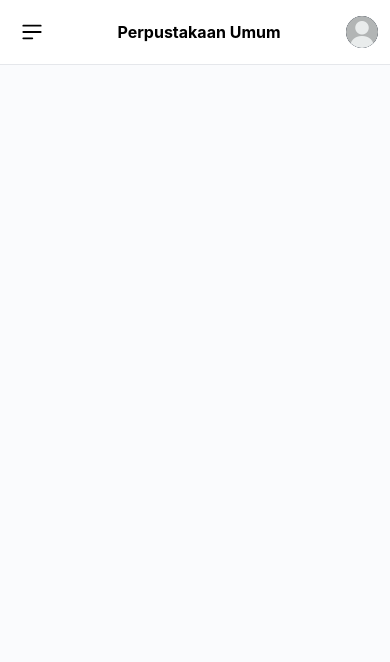
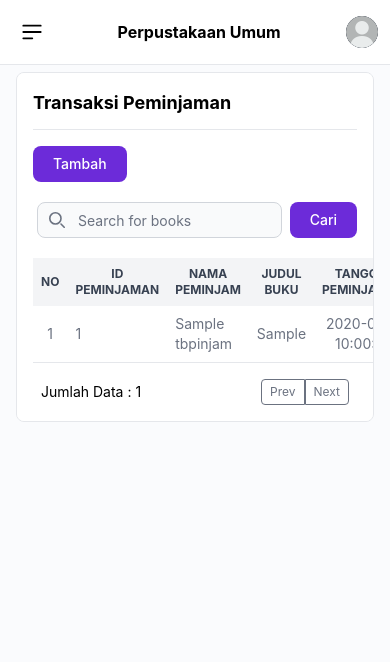
Before and after one commit to arisandika/JWD-Pertemuan-15-Final, a PHP site: page /index.php?p=pinjam in a window 390 px wide. Shown: the top 662 px of the page. Run offline with PHP 8.4, Linux system fonts and the light colour scheme; the visitor is signed in with stand-in values (Sample User, id 1); tables that the repository leaves empty or names only in its code hold one stand-in row (values such as "Sample post"); some libraries are stand-ins or nearby versions.

Commit message:
adding borrow transaction

```diff
--- a/index.php
+++ b/index.php
@@ -173,11 +173,9 @@ $page_path = $p_dir . '/' . $view . '.php';
               </svg>
             </button>
             <ul id="dropdown-2" class="hidden py-2 space-y-2">
-              <li id="pinjam" class="sidebar-item">
+              <li>
                 <a href="index.php?p=pinjam"
-                  class="flex items-center w-full p-2 cursor-pointer transition rounded-lg pl-10 group hover:bg-purple-200"
-                  onclick="loadContent('pinjam')" data-page="pinjam">Transaksi
-                  Peminjaman</a>
+                  class="flex items-center w-full p-2 cursor-pointer transition rounded-lg pl-10 group hover:bg-purple-200">Transaksi Peminjaman</a>
               </li>
               <li>
                 <a href="index.php?p=listreturn"
--- a/pages/pinjam.php
+++ b/pages/pinjam.php
@@ -0,0 +1,293 @@
+<?php
+require './connect.php';
+
+$query_anggota = "SELECT * FROM tbanggota";
+$result_anggota = mysqli_query($db, $query_anggota);
+
+$query_buku = "SELECT * FROM tbbuku";
+$result_buku = mysqli_query($db, $query_buku);
+
+?>
+
+<!DOCTYPE html>
+<html lang="en">
+
+<head>
+  <meta charset="UTF-8">
+  <meta name="viewport" content="width=device-width, initial-scale=1.0">
+</head>
+
+<body>
+  <div class="relative overflow-x-auto bg-white border rounded-lg p-4 mt-4">
+    <div class="text-lg font-bold mb-4 border-b pb-3">Transaksi Peminjaman</div>
+    <div class="grid grid-cols-1 md:grid-cols-2 justify-between">
+      <div class="mb-3">
+        <!-- Modal toggle -->
+        <button data-modal-target="authentication-modal" data-modal-toggle="authentication-modal"
+          class="text-white bg-purple-700 hover:bg-purple-800 focus:ring-4 focus:ring-purple-300 font-medium rounded-lg text-sm py-2 px-5 mb-2 focus:outline-none"
+          type="button">
+          Tambah
+        </button>
+
+        <!-- Main modal -->
+        <div id="authentication-modal" tabindex="-1" aria-hidden="true"
+          class="fixed top-0 left-0 right-0 z-50 hidden w-full p-4 overflow-x-hidden overflow-y-auto md:inset-0 h-[calc(100%-1rem)] max-h-full">
+          <div class="relative w-full max-w-lg max-h-full">
+            <!-- Modal content -->
+            <div class="relative bg-white rounded-lg shadow">
+              <div class="px-6 py-5">
+                <div class="text-lg font-bold mb-4">Input Data Peminjam</div>
+                <table class="table-fixed w-full text-sm text-gray-500">
+                  <tbody>
+                    <form action="proses/pinjam-input-proses.php" method="post" enctype="multipart/form-data">
+                      <tr>
+                        <td class="py-2 w-16">
+                          ID Peminjaman
+                        </td>
+                        <td class="py-2">
+                          <input type="text" name="id_peminjaman" id="small-input" placeholder="ID Peminjaman"
+                            class="block w-full p-2 text-xs border border-gray-300 rounded-lg bg-gray-50 sm:text-xs focus:ring-blue-500 focus:border-blue-500">
+                        </td>
+                      </tr>
+                      <tr>
+                        <td class="py-2 w-16">
+                          Nama Peminjam
+                        </td>
+                        <td class="py-2">
+                          <select name="nama_peminjam"
+                            class="block w-full p-2 text-xs border border-gray-300 rounded-lg bg-gray-50 focus:ring-blue-500 focus:border-blue-500">
+                            <option selected disabled>Nama Peminjam</option>
+                            <?php while ($row_anggota = mysqli_fetch_assoc($result_anggota)): ?>
+                              <option value="<?php echo $row_anggota['nama']; ?>"><?php echo $row_anggota['nama']; ?>
+                              </option>
+                            <?php endwhile; ?>
+                          </select>
+                        </td>
+                      </tr>
+                      <tr>
+                        <td class="py-2 w-16">
+                          Judul Buku
+                        </td>
+                        <td class="py-2">
+                          <select name="buku_pinjam"
+                            class="block w-full p-2 text-xs border border-gray-300 rounded-lg bg-gray-50 focus:ring-blue-500 focus:border-blue-500">
+                            <option selected disabled>Pilih Judul Buku</option>
+                            <?php while ($row_buku = mysqli_fetch_assoc($result_buku)): ?>
+                              <option value="<?php echo $row_buku['judul_buku']; ?>"><?php echo $row_buku['judul_buku']; ?>
+                              </option>
+                            <?php endwhile; ?>
+                          </select>
+                        </td>
+                      </tr>
+                      <tr>
+                        <td class="py-2 w-16">
+                          Tanggal Peminjaman
+                        </td>
+                        <td class="py-2">
+                          <input type="date" name="tgl_pinjam" id="small-input" placeholder="Tanggal Peminjaman"
+                            class="block w-full p-2 text-xs border border-gray-300 rounded-lg bg-gray-50 sm:text-xs focus:ring-blue-500 focus:border-blue-500">
+                        </td>
+                      </tr>
+                      <tr>
+                        <td class="py-2 w-16">
+                          Tanggal Pengembalian
+                        </td>
+                        <td class="py-2">
+                          <input type="date" name="tgl_pengembalian" id="small-input" placeholder="Tanggal Pengembalian"
+                            class="block w-full p-2 text-xs border border-gray-300 rounded-lg bg-gray-50 sm:text-xs focus:ring-blue-500 focus:border-blue-500">
+                        </td>
+                      </tr>
+                      <tr>
+                        <td class="w-16">
+                        </td>
+                        <td class="mt-8 flex justify-end">
+                          <button type="submit" name="simpan" value="simpan"
+                            class="px-5 py-2 text-sm font-medium text-center text-white bg-purple-700 rounded-lg hover:bg-purple-800 focus:ring-4 focus:outline-none focus:ring-purple-300">Simpan</button>
+                          <button type="button"
+                            class="px-5 py-2 ml-2 text-sm font-medium text-center text-gray-700 bg-gray-200 rounded-lg hover:bg-gray-300"
+                            data-modal-hide="authentication-modal">Close
+                          </button>
+                        </td>
+                      </tr>
+                    </form>
+                  </tbody>
+                </table>
+              </div>
+            </div>
+          </div>
+        </div>
+      </div>
+      <label for="table-search" class="sr-only">Search</label>
+      <div class="relative ml-1 mb-3">
+        <div class="absolute inset-y-0 left-0 flex items-center pl-3 pointer-events-none">
+          <svg class="w-4 h-4 text-gray-500 mb-2" aria-hidden="true" xmlns="http://www.w3.org/2000/svg" fill="none"
+            viewBox="0 0 20 20">
+            <path stroke="currentColor" stroke-linecap="round" stroke-linejoin="round" stroke-width="2"
+              d="m19 19-4-4m0-7A7 7 0 1 1 1 8a7 7 0 0 1 14 0Z" />
+          </svg>
+        </div>
+        <div>
+          <form method="post" class="flex gap-2">
+            <input type="text" name="pencarian"
+              class="block p-2 pl-10 text-sm text-gray-900 border border-gray-300 rounded-lg w-full h-9 bg-gray-50 focus:ring-blue-500 focus:border-blue-500"
+              placeholder="Search for books">
+            <button type="submit" name="search" value="search"
+              class="text-white bg-purple-700 hover:bg-purple-800 focus:ring-4 focus:ring-purple-300 font-medium rounded-lg text-sm py-2 px-5 mb-2">Cari
+            </button>
+          </form>
+        </div>
+      </div>
+    </div>
+
+    <!-- Table -->
+    <table class="table-fixed w-full text-sm text-center text-gray-500 bg-gray-100">
+      <thead class="text-xs text-gray-700 uppercase">
+        <tr>
+          <th class="lg:px-3 px-2 lg:py-4 py-2">
+            NO
+          </th>
+          <th class="lg:px-3 px-2 lg:py-4 py-2">
+            ID Peminjaman
+          </th>
+          <th class="lg:px-3 px-2 lg:py-4 py-2">
+            Nama Peminjam
+          </th>
+          <th class="lg:px-3 px-2 lg:py-4 py-2">
+            Judul Buku
+          </th>
+          <th class="lg:px-3 px-2 lg:py-4 py-2">
+            Tanggal Peminjaman
+          </th>
+          <th class="lg:px-3 px-2 lg:py-4 py-2">
+            Tanggal Pengembalian
+          </th>
+          <th id="label-opsi" class="lg:py-4 py-2">
+            Action
+          </th>
+        </tr>
+      </thead>
+      <?php
+      $batas = 4;
+      extract($_GET);
+
+      if (empty($hal)) {
+        $posisi = 0;
+        $hal = 1;
+        $nomor = 1;
+      } else {
+        $posisi = ($hal - 1) * $batas;
+        $nomor = $posisi + 1;
+      }
+
+      if ($_SERVER['REQUEST_METHOD'] == 'POST' && isset($_POST['search'])) {
+        $pencarian = trim(mysqli_real_escape_string($db, $_POST['pencarian']));
+        if (!empty($pencarian)) {
+          $sql = "SELECT * FROM tbpinjam WHERE nama_peminjam LIKE '%$pencarian%' OR id_peminjaman LIKE '%$pencarian%' OR buku_pinjam LIKE '%$pencarian%' OR tgl_pinjam LIKE '%$pencarian%' OR tgl_pengembalian LIKE '%$pencarian%'";
+          $query = $sql;
+          $queryJml = $sql;
+        } else {
+          $sql = "SELECT * FROM tbpinjam";
+          $query = "SELECT * FROM tbpinjam LIMIT $posisi, $batas";
+          $queryJml = "SELECT * FROM tbpinjam";
+          $no = $posisi * 1;
+        }
+      } else {
+        $sql = "SELECT * FROM tbpinjam";
+        $query = "SELECT * FROM tbpinjam LIMIT $posisi, $batas";
+        $queryJml = "SELECT * FROM tbpinjam";
+        $no = $posisi * 1;
+      }
+
+      $q_tampil_pinjam = mysqli_query($db, $query);
+      if (mysqli_num_rows($q_tampil_pinjam) > 0) {
+        while ($r_tampil_pinjam = mysqli_fetch_array($q_tampil_pinjam)) { ?>
+          <tbody>
+            <tr class="bg-white border-b">
+              <td class="lg:px-3 px-2 lg:py-3 py-2">
+                <?php echo $nomor; ?>
+              </td>
+              <td class="lg:px-3 px-2 lg:py-3 py-2 text-left">
+                <?php echo $r_tampil_pinjam['id_peminjaman']; ?>
+              </td>
+              <td class="lg:px-3 px-2 lg:py-3 py-2 text-left">
+                <?php echo $r_tampil_pinjam['nama_peminjam']; ?>
+              </td>
+              <td class="lg:px-3 px-2 lg:py-3 py-2">
+                <?php echo $r_tampil_pinjam['buku_pinjam']; ?>
+              </td>
+              <td class="lg:px-3 px-2 lg:py-3 py-2">
+                <?php echo $r_tampil_pinjam['tgl_pinjam']; ?>
+              </td>
+              <td class="lg:px-3 px-2 lg:py-3 py-2">
+                <?php echo $r_tampil_pinjam['tgl_pengembalian']; ?>
+              </td>
+              <td class="px-2 py-2 justify-center text-xs items-center">
+                <div class="flex justify-center items-center">
+                  <a href="index.php?p=pinjam-edit&id=<?php echo $r_tampil_pinjam['id_peminjaman']; ?>"
+                    class="text-green-600 hover:text-white hover:bg-green-800 border px-2 py-1 border-green-600 rounded">EDIT</a>
+                  <a href="proses/pinjam-hapus.php?id=<?php echo $r_tampil_pinjam['id_peminjaman']; ?>"
+                    class="mx-2 text-red-600 hover:text-white hover:bg-red-800 border px-2 py-1 border-red-600 rounded"
+                    onclick="return_confirmation('Are you sure want to delete this data?')">HAPUS</a>
+                </div>
+              </td>
+            </tr>
+          </tbody>
+          <?php
+          $nomor++;
+        }
+      }
+      ?>
+    </table>
+
+    <div class="pagination">
+      <?php
+      if (isset($_POST['pencarian'])) {
+        if ($_POST['pencarian'] != '') {
+          $jml = mysqli_num_rows(mysqli_query($db, $queryJml));
+          echo "<div class=\"flex items-center justify-between px-2 mt-4\">";
+
+          echo "<div class=\"text-sm\">Data Hasil Pencarian : $jml";
+          echo "</div>";
+
+          echo "<div class=\"flex\">";
+
+          echo "<a href=\"?p=buku\" class=\"py-1 px-4 text-sm text-gray-500 text-xs border border-gray-500 bg-white rounded hover:bg-gray-100\">";
+          echo "Back";
+          echo "</a>";
+          echo "</div>";
+          echo "</div>";
+        }
+      } else {
+        $jml = mysqli_num_rows(mysqli_query($db, $queryJml));
+        $jml_hal = ceil($jml / $batas);
+        echo "<div class=\"flex items-center justify-between px-2 mt-4\">";
+
+        echo "<div class=\"text-sm\">Jumlah Data : $jml";
+        echo "</div>";
+
+        echo "<div class=\"inline-flex\">";
+        echo "<div class=\"py-1 px-2 text-sm text-gray-500 text-xs border border-gray-500 rounded-l bg-white\">
+              Prev
+            </div>";
+        for ($i = 1; $i <= $jml_hal; $i++) {
+          if ($i != $hal) {
+            echo "<a href=\"?p=buku&hal=$i\" class=\"flex items-center text-gray-500 py-1 px-2 text-xs bg-white border border-gray-500 hover:bg-gray-100\">";
+            echo "$i";
+            echo "</a>";
+          }
+        }
+        echo "<div class=\"py-1 px-2 text-sm text-gray-500 text-xs border border-gray-500 rounded-r bg-white\">
+              Next
+              </div>";
+        echo "</div>";
+        echo "</div>";
+      }
+      ?>
+    </div>
+  </div>
+
+  <link href="https://cdnjs.cloudflare.com/ajax/libs/flowbite/1.7.0/flowbite.min.css" rel="stylesheet" />
+  <script src="https://cdnjs.cloudflare.com/ajax/libs/flowbite/1.7.0/flowbite.min.js"></script>
+</body>
+
+</html>
--- a/proses/anggota-hapus.php
+++ b/proses/anggota-hapus.php
@@ -5,7 +5,6 @@ function deleteAnggota($id_anggota)
 {
   global $db;
 
-  // Perform the delete operation in the database
   $sql = "DELETE FROM tbanggota WHERE id_anggota = '$id_anggota'";
   $query = mysqli_query($db, $sql);
 
@@ -16,19 +15,15 @@ if (isset($_GET['id'])) {
   $id_anggota = $_GET['id'];
 
   if (isset($_GET['confirm'])) {
-    // User confirmed the deletion, proceed with deletion
     $result = deleteAnggota($id_anggota);
     if ($result) {
-      // Deletion successful
       header("Location: ../index.php?p=anggota&delete_success=true");
       exit();
     } else {
-      // Error occurred during deletion
       header("Location: ../index.php?p=anggota&delete_error=true");
       exit();
     }
   } else {
-    // Display the confirmation dialog
     echo '<script>
             if (confirm("Are you sure you want to delete this data?")) {
                 window.location.href = "anggota-hapus.php?id=' . $id_anggota . '&confirm=true";
@@ -39,7 +34,6 @@ if (isset($_GET['id'])) {
     exit();
   }
 } else {
-  // Redirect back to the member list page if the 'id' parameter is not provided
   header("Location: ../index.php?p=anggota");
   exit();
 }
--- a/proses/buku-hapus.php
+++ b/proses/buku-hapus.php
@@ -5,7 +5,6 @@ function deleteBuku($id_buku)
 {
   global $db;
 
-  // Perform the delete operation in the database
   $sql = "DELETE FROM tbbuku WHERE id_buku = '$id_buku'";
   $query = mysqli_query($db, $sql);
 
@@ -16,19 +15,15 @@ if (isset($_GET['id'])) {
   $id_buku = $_GET['id'];
 
   if (isset($_GET['confirm'])) {
-    // User confirmed the deletion, proceed with deletion
     $result = deleteBuku($id_buku);
     if ($result) {
-      // Deletion successful
       header("Location: ../index.php?p=buku&delete_success=true");
       exit();
     } else {
-      // Error occurred during deletion
       header("Location: ../index.php?p=buku&delete_error=true");
       exit();
     }
   } else {
-    // Display the confirmation dialog
     echo '<script>
             if (confirm("Are you sure you want to delete this data?")) {
                 window.location.href = "buku-hapus.php?id=' . $id_buku . '&confirm=true";
@@ -39,7 +34,6 @@ if (isset($_GET['id'])) {
     exit();
   }
 } else {
-  // Redirect back to the member list page if the 'id' parameter is not provided
   header("Location: ../index.php?p=buku");
   exit();
 }
```
Also changed, not shown: pages/pinjam-edit.php (added, +98 -0 lines), proses/pinjam-edit-proses.php (added, +31 -0 lines), proses/pinjam-hapus.php (added, +40 -0 lines), proses/pinjam-input-proses.php (+16 -0 lines).
